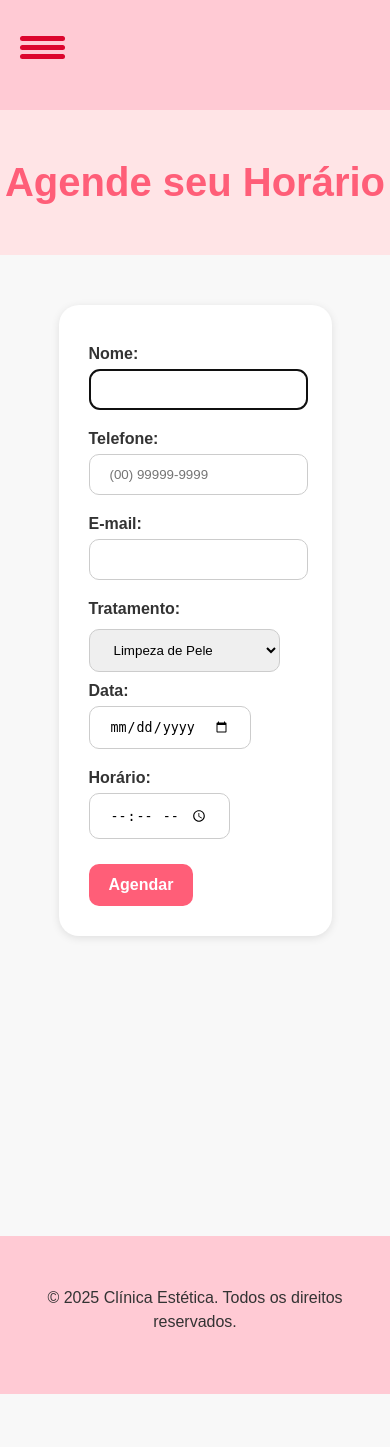
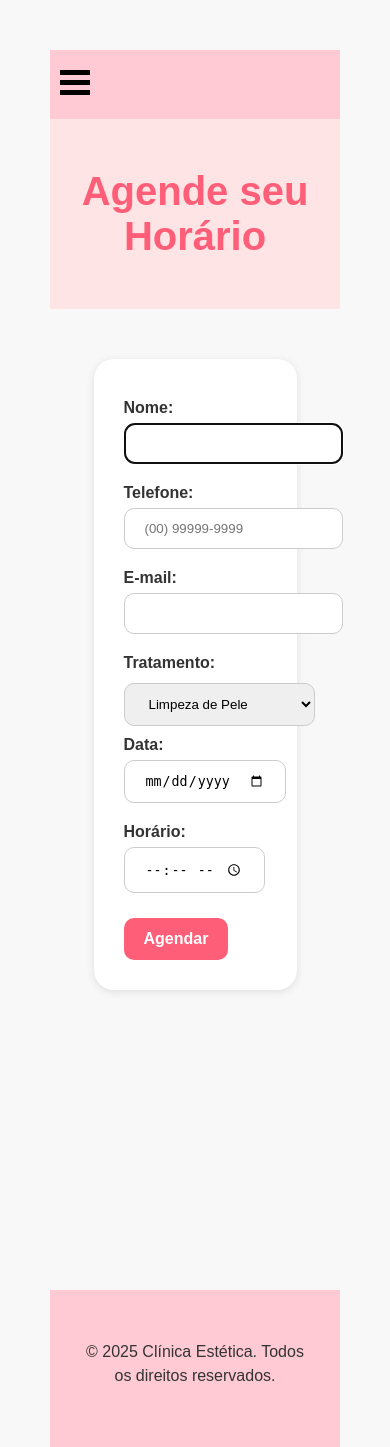
Before and after one commit to AlexadraCampos/clinica, a Flask app: page /agenda in a window 390 px wide. Shown: the top 1447 px of the page. Before the commit the page ends 1394 px from the top, so only its background shows below. Run offline with Flask 3, Linux system fonts and the light colour scheme.

Commit message:
Atualização de CSS, HTML e inclusão do JS para o menu mobile

```diff
--- a/static/btn.css
+++ /dev/null
@@ -1,83 +0,0 @@
-#menu {
-    z-index: 2;
-  }
-
-  #menu-bar {
-    width: 45px;
-    height: 40px;
-    margin: 30px 0 20px 20px;
-    cursor: pointer;
-  }
-
-  .bar {
-    height: 5px;
-    width: 100%;
-    background-color: #DC052D;
-    display: block;
-    border-radius: 5px;
-    transition: 0.3s ease;
-  }
-
-  #bar1 {
-    transform: translateY(-4px);
-  }
-
-  #bar3 {
-    transform: translateY(4px);
-  }
-
-  .nav {
-    transition: 0.3s ease;
-    display: none;
-  }
-
-  .nav ul {
-    padding: 0 22px;
-  }
-
-  .nav li {
-    list-style: none;
-    padding: 12px 0;
-  }
-
-  .nav li a {
-    color: white;
-    font-size: 20px;
-    text-decoration: none;
-  }
-
-  .nav li a:hover {
-    font-weight: bold;
-  }
-
-  #menu {
-    top: 0;
-    left: 0;
-    position: absolute;
-  }
-
-  .change {
-    display: block;
-  }
-
-  .change .bar {
-    background-color: white;
-  }
-
-  .change #bar1 {
-    transform: translateY(4px) rotateZ(-45deg);
-  }
-
-  .change #bar2 {
-    opacity: 0;
-  }
-
-  .change #bar3 {
-    transform: translateY(-6px) rotateZ(45deg);
-  }
-
-  .change-bg {
-    width: 520px;
-    height: 460px;
-    transform: translate(-60%,-30%);
-  }
--- /dev/null
+++ b/static/js/script.js
@@ -0,0 +1,8 @@
+$(document).ready(function(){
+    $('.menu .btn').on('click', function() {
+        $('#nav').toggleClass('menu_show');
+    });
+});
+
+$(".menu").click(function() {
+});
--- a/static/style.css
+++ b/static/style.css
@@ -69,12 +69,12 @@ section {
   border-radius: 20px;
   box-shadow: 0 2px 8px rgba(0, 0, 0, 0.1);
 }
+
 .tex-tratamento p,
 .tex-tratamento h2{
   margin: 10px;
+}
 
-
-}
 /* Estilização da galeria */
 .galeria {
   display: flex;
@@ -150,7 +150,6 @@ display: block;
 margin-bottom: 20px;
 }
 
-
 footer {
   text-align: center;
   padding: 20px 0;
@@ -164,7 +163,7 @@ footer p {
 }
 
 /* Responsividade */
-@media (max-width: 768px) {
+@media (max-width: 769px) {
   .galeria {
     flex-direction: column;
     align-items: center;
@@ -184,7 +183,7 @@ footer p {
     height: 100%;
   }
 
-  .menu {
+  .menu-desktop {
     display: flex;
     flex-direction: column;
   }
@@ -207,4 +206,77 @@ footer p {
     border-radius: 10px;
   }
 
+  /* css do hamburguer mobile */
+  body {
+    padding: 50px;
 }
+
+li {
+    list-style: none;
+}
+
+.menu {
+    display: inline-block;
+    position: relative;
+}
+
+.menu .btn {
+    display: block;
+    cursor: pointer;
+    padding: 10px;
+}
+
+.menu .btn .bar {
+    width: 30px;
+    height: 5px;
+    background: #000;
+    margin-bottom: 5px;
+}
+
+.menu .btn .bar:last-child {
+    margin-bottom: 0px;
+}
+
+.menu-desktop {
+    display: none;
+    position: absolute;
+    top: 50px;
+    left: 0;
+    background-color: whitesmoke;
+    border: 3px solid #000;
+    opacity: 0;
+    transform: scale(0.7);
+    transition: opacity 0.3s, transform 0.3s;
+}
+
+.menu_show {
+    display: block;
+    opacity: 1;
+    transform: scale(1);
+}
+
+.menu a {
+    font-family: 'Open Sans';
+    color: #222;
+    padding: 10px 20px;
+    display: block;
+    border-bottom: 1px solid #ddd;
+    white-space: nowrap;
+}
+
+.menu li:last-child a {
+    border-bottom: 0px;
+}
+
+.menu a:hover {
+    color: whitesmoke;
+    background: #000;
+}
+
+  .menu_show {
+    visibility: visible;
+    opacity: 1;
+    -webkit-transform: scale(1);
+
+  }
+}
--- a/templates/agenda.html
+++ b/templates/agenda.html
@@ -1,56 +1,66 @@
 <!DOCTYPE html>
 <html lang="pt-BR">
   <head>
-    <meta charset="UTF-8">
-    <meta name="viewport" content="width=device-width, initial-scale=1.0">
+    <meta charset="UTF-8" />
+    <meta name="viewport" content="width=device-width, initial-scale=1.0" />
     <title>Agenda - Clínica Estética</title>
-    <link rel="stylesheet" href="/static/style.css">
-    <link rel="stylesheet" href="/static/btn.css"/>
-    <link rel="icon" type="image/png" href="/static/image/icon.png">
+    <link rel="stylesheet" href="/static/style.css" />
+    <link rel="icon" type="image/png" href="/static/image/icon.png" />
   </head>
+
   <body>
     <nav>
-        <div id="id-menu">
-        <div id="menu-bar" onclick="menuOnClick()">
-          <div id="bar1" class="bar"></div>
-          <div id="bar2" class="bar"></div>
-          <div id="bar3" class="bar"></div>
+      <!-- Botão hamburguer -->
+      <div class="menu">
+
+        <div class="btn">
+          <div class="bar"></div>
+           <div class="bar"></div>
+          <div class="bar"></div>
         </div>
 
-        <ul class="menu nav" id="nav">
+        <ul class="menu-desktop" id="nav">
           <li><a href="/">Início</a></li>
           <li><a href="/tratamentos">Tratamentos</a></li>
           <li><a href="/antes-depois">Antes e Depois</a></li>
           <li><a href="/novidades">Novidades</a></li>
           <li><a href="/agenda">Agenda</a></li>
         </ul>
+      </div>
     </nav>
+
     <header>
       <h1>Agende seu Horário</h1>
     </header>
     <section class="menu-agenda">
       <form action="/agendar" method="POST">
         <label for="nome">Nome:</label>
-            <input type="text" id="nome" name="nome" required autofocus>
+        <input type="text" id="nome" name="nome" required autofocus />
 
         <label for="telefone">Telefone:</label>
-            <input type="tel" id="telefone" name="telefone" maxlength="15" placeholder="(00) 99999-9999">
+        <input
+          type="tel"
+          id="telefone"
+          name="telefone"
+          maxlength="15"
+          placeholder="(00) 99999-9999"
+        />
 
         <label for="email">E-mail:</label>
-            <input type="email" id="email" name="email" required>
+        <input type="email" id="email" name="email" required />
 
         <label for="tratamento">Tratamento:</label>
         <select id="tratamento" name="tratamento" required>
           <option value="limpeza-pele">Limpeza de Pele</option>
           <option value="massagem-relaxante">Massagem Relaxante</option>
-                <option value="tratamento-facial">Tratamento Facial</option>
-            </select><br>
+          <option value="tratamento-facial">Tratamento Facial</option></select
+        ><br />
 
         <label for="data">Data:</label>
-            <input type="date" id="data" name="data" required>
+        <input type="date" id="data" name="data" required />
 
         <label for="horario">Horário:</label>
-            <input type="time" id="horario" name="horario" required>
+        <input type="time" id="horario" name="horario" required />
 
         <button type="submit">Agendar</button>
       </form>
@@ -58,5 +68,7 @@
     <footer>
       <p>&copy; 2025 Clínica Estética. Todos os direitos reservados.</p>
     </footer>
+    <script src="https://code.jquery.com/jquery-3.6.0.min.js"></script>
+    <script src="{{ url_for('static', filename='js/script.js') }}"></script>
   </body>
 </html>
```
Also changed, not shown: templates/antesdepois.html (+13 -7 lines), templates/novidades.html (+11 -7 lines), templates/quemsomos.html (+11 -8 lines), templates/tratamentos.html (+11 -7 lines). Lines whose indentation alone changed are shown as unchanged.
